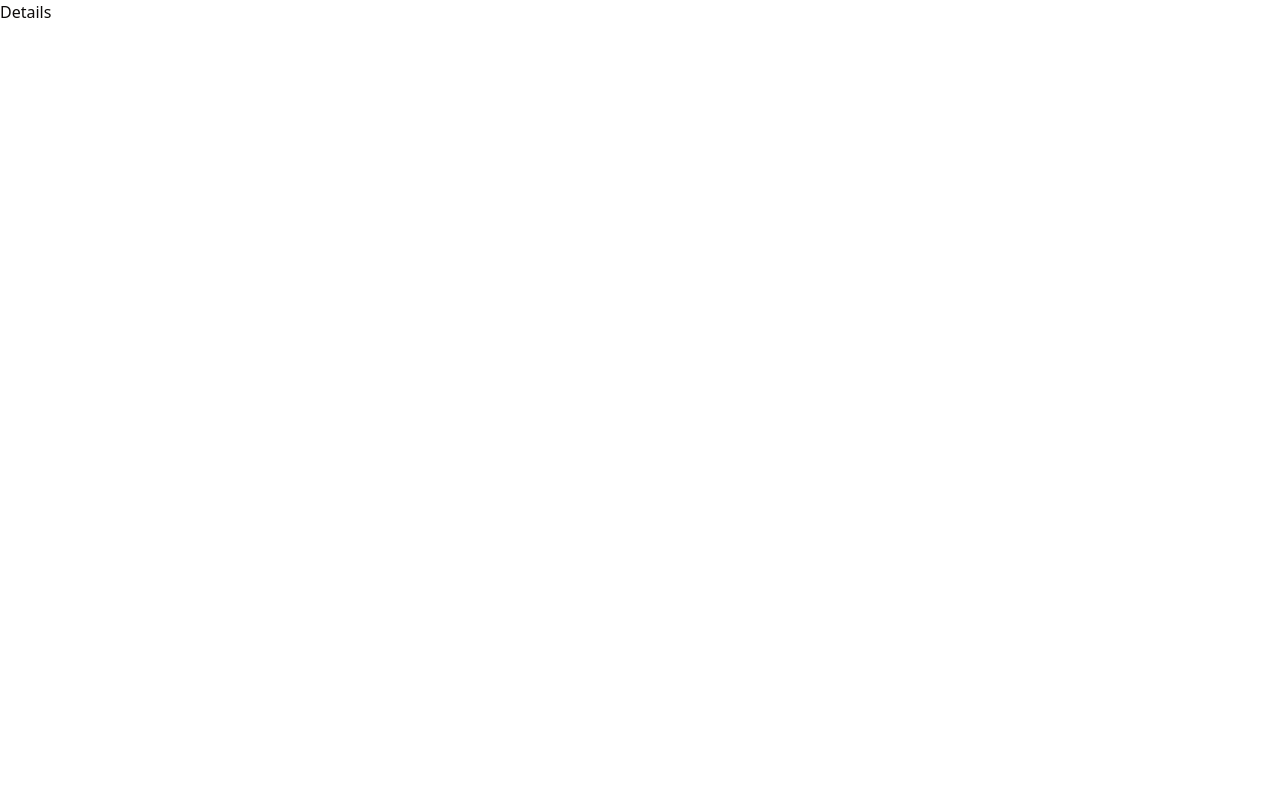
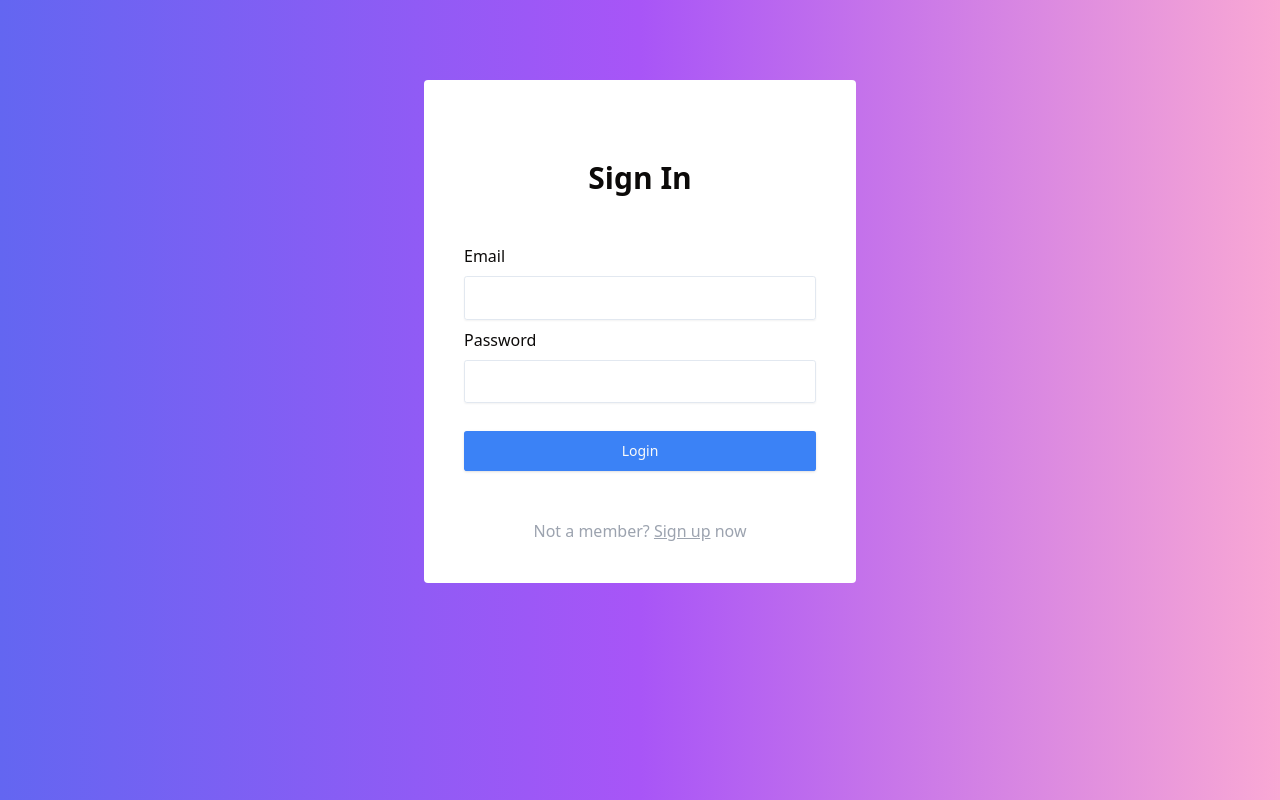
Before and after one commit to Narek-Pogosian/typescript-grupp, a React (Vite) app: page /login in a window 1280 px wide. Built offline with nearby package versions, Linux system fonts and the light colour scheme.

Commit message:
Authentication and form completed

```diff
--- a/package.json
+++ b/package.json
@@ -12,6 +12,7 @@
   "dependencies": {
     "@radix-ui/react-icons": "^1.3.0",
     "@radix-ui/react-slot": "^1.0.2",
+    "@types/uuid": "^9.0.3",
     "class-variance-authority": "^0.7.0",
     "clsx": "^2.0.0",
     "firebase": "^10.3.1",
@@ -19,7 +20,8 @@
     "react-dom": "^18.2.0",
     "react-router-dom": "^6.15.0",
     "tailwind-merge": "^1.14.0",
-    "tailwindcss-animate": "^1.0.7"
+    "tailwindcss-animate": "^1.0.7",
+    "uuid": "^9.0.0"
   },
   "devDependencies": {
     "@types/node": "^20.5.7",
--- a/src/App.tsx
+++ b/src/App.tsx
@@ -2,6 +2,8 @@ import { Route, Routes } from "react-router-dom";
 import Threads from "./pages/Threads";
 import Details from "./pages/Details";
 import Create from "./pages/Create";
+import Login from "./pages/Login";
+import Register from "./pages/Register";
 
 const App = () => {
   return (
@@ -9,6 +11,8 @@ const App = () => {
       <Route index element={<Threads />} />
       <Route path="/:threadId" element={<Details />} />
       <Route path="/create" element={<Create />} />
+      <Route path="/login" element={<Login />} />
+      <Route path="/register" element={<Register />} />
     </Routes>
   );
 };
--- a/src/firebase.js
+++ b/src/firebase.js
@@ -1,5 +1,6 @@
 import { initializeApp } from "firebase/app";
 import { getFirestore } from "firebase/firestore";
+import { getAuth } from "firebase/auth";
 
 const firebaseConfig = {
   apiKey: "AIzaSyCsKIbwXIjtpojtuMUSWljPCmni-Py2cHw",
@@ -13,3 +14,4 @@ const firebaseConfig = {
 const app = initializeApp(firebaseConfig);
 
 export const db = getFirestore(app);
+export const auth = getAuth(app);
--- /dev/null
+++ b/src/pages/Login.tsx
@@ -0,0 +1,98 @@
+import { Button } from "@/components/ui/button";
+import { Input } from "@/components/ui/input";
+import { auth } from "@/firebase";
+import { Authentication } from "@/types";
+import BtnLoader from "@/utils/Loader/BtnLoader";
+import { signInWithEmailAndPassword } from "firebase/auth";
+import React, { ChangeEvent, useState } from "react";
+import { Link, useNavigate } from "react-router-dom";
+import { v4 as uuidv4 } from "uuid";
+
+const Login = () => {
+  const intialState: Authentication = {
+    id: uuidv4(),
+    name: "",
+    userName: "",
+    email: "",
+    password: "",
+  };
+  const [isLoading, setIsLoading] = useState<boolean>(false);
+  const [formData, setFormData] = useState<Authentication>(intialState);
+
+  const navigate = useNavigate();
+
+  const handleChange = (e: ChangeEvent<HTMLInputElement>) => {
+    setFormData((data) => {
+      return {
+        ...data,
+        [e.target.name]: e.target.value,
+      };
+    });
+  };
+
+  const handleLogin = (e: React.FormEvent) => {
+    e.preventDefault();
+    const { email, password } = formData;
+    setIsLoading(true);
+    signInWithEmailAndPassword(auth, email, password)
+      .then((userCredential) => {
+        userCredential.user;
+        setIsLoading(false);
+        navigate("/");
+      })
+      .catch((error) => {
+        setIsLoading(false);
+        const errorMsg = error.message;
+        console.log(errorMsg);
+      });
+  };
+  return (
+    <section className="w-screen h-screen bg-gradient-to-r from-indigo-500 via-purple-500 to-pink-300">
+      <div className="w-[27rem] mx-auto flex flex-col gap-10 pt-20">
+        <form
+          className="flex flex-col gap-2 p-10 bg-white rounded"
+          onSubmit={handleLogin}
+        >
+          <h1 className="text-3xl text-center py-10 font-bold">Sign In</h1>
+          <div className="flex flex-col gap-2">
+            <label htmlFor="email">Email</label>
+            <Input
+              type="email"
+              name="email"
+              id="email"
+              value={formData.email}
+              onChange={handleChange}
+              className="p-[1.3rem] border-slate-200"
+            />
+          </div>
+          <div className="flex flex-col gap-2">
+            <label htmlFor="password">Password</label>
+            <Input
+              type="password"
+              name="password"
+              id="password"
+              value={formData.password}
+              onChange={handleChange}
+              className="p-[1.3rem] border-slate-200"
+            />
+          </div>
+          <Button
+            type="submit"
+            className="bg-blue-500 hover:bg-blue-400 mt-5 p-5"
+          >
+            {isLoading && <BtnLoader />}Login
+          </Button>
+          <p className="mt-10 text-gray-400 text-center">
+            Not a member?{" "}
+            <Link to="/register" className="underline">
+              Sign up
+            </Link>{" "}
+            now
+          </p>
+        </form>
+      </div>
+    </section>
+  );
+};
+
+export default Login;
--- /dev/null
+++ b/src/pages/Register.tsx
@@ -0,0 +1,119 @@
+import { ChangeEvent, useState } from "react";
+import { Button } from "@/components/ui/button";
+import { Input } from "@/components/ui/input";
+import { createUserWithEmailAndPassword, updateProfile } from "firebase/auth";
+import { auth } from "@/firebase";
+import { Authentication } from "@/types";
+import { v4 as uuidv4 } from "uuid";
+import BtnLoader from "@/utils/Loader/BtnLoader";
+import { Link, useNavigate } from "react-router-dom";
+
+const Register = () => {
+  const intialState: Authentication = {
+    id: uuidv4(),
+    name: "",
+    userName: "",
+    email: "",
+    password: "",
+  };
+  const [isLoading, setIsLoading] = useState<boolean>(false);
+  const [formData, setFormData] = useState<Authentication>(intialState);
+
+  const navigate = useNavigate();
+
+  const handleChange = (e: ChangeEvent<HTMLInputElement>) => {
+    setFormData((data) => {
+      return {
+        ...data,
+        [e.target.name]: e.target.value,
+      };
+    });
+  };
+
+  const handleNewUser = (e: React.FormEvent) => {
+    e.preventDefault();
+    const { email, password, name } = formData;
+    setIsLoading(true);
+    createUserWithEmailAndPassword(auth, email, password)
+      .then((userCredential) => {
+        const user = userCredential.user;
+        updateProfile(user, { displayName: name });
+        setIsLoading(false);
+        navigate("/login");
+      })
+      .catch((error) => {
+        setIsLoading(false);
+        const errorMsg = error.message;
+        console.log(errorMsg);
+      });
+  };
+  return (
+    <section className="w-screen h-screen bg-gradient-to-r from-indigo-500 via-purple-500 to-pink-300">
+      <div className="w-[27rem] mx-auto flex flex-col gap-10 pt-20">
+        <form
+          className="flex flex-col gap-2 p-10 bg-white rounded opacity"
+          onSubmit={handleNewUser}
+        >
+          <h1 className="text-3xl text-center py-10 font-bold">Sign Up</h1>
+          <div className="flex flex-col gap-2">
+            <label htmlFor="name">Username</label>
+            <Input
+              type="name"
+              name="name"
+              id="name"
+              value={formData.name}
+              onChange={handleChange}
+              className="p-[1.3rem] border-slate-200"
+            />
+          </div>
+          <div className="flex flex-col gap-2">
+            <label htmlFor="email">Email</label>
+            <Input
+              type="email"
+              name="email"
+              id="email"
+              value={formData.email}
+              onChange={handleChange}
+              className="p-[1.3rem] border-slate-200"
+            />
+          </div>
+          <div className="flex flex-col gap-2">
+            <label htmlFor="password">Password</label>
+            <Input
+              type="password"
+              name="password"
+              id="password"
+              value={formData.password}
+              onChange={handleChange}
+              className="p-[1.3rem] border-slate-200"
+            />
+          </div>
+          <div className="flex flex-col gap-2">
+            <label htmlFor="Cpassword">Confirm Password</label>
+            <Input
+              type="password"
+              name="Cpassword"
+              id="Cpassword"
+              className="p-[1.3rem] border-slate-200"
+            />
+          </div>
+          <Button
+            type="submit"
+            className="bg-blue-500 hover:bg-blue-400 mt-5 p-5"
+          >
+            {isLoading && <BtnLoader />}
+            Register
+          </Button>
+          <p className="mt-10 text-gray-400 text-center">
+            Already a member?{" "}
+            <Link to="/login" className="underline">
+              Sign in
+            </Link>
+          </p>
+        </form>
+      </div>
+    </section>
+  );
+};
+
+export default Register;
--- /dev/null
+++ b/src/utils/Loader/BtnLoader.css
@@ -0,0 +1,20 @@
+.btnLoader {
+    width: 13px;
+    height: 13px;
+    border: 2px solid #FFF;
+    border-bottom-color: transparent;
+    border-radius: 50%;
+    display: inline-block;
+    box-sizing: border-box;
+    animation: rotation 1s linear infinite;
+    margin-right: 2px;
+    }
+
+    @keyframes rotation {
+    0% {
+        transform: rotate(0deg);
+    }
+    100% {
+        transform: rotate(360deg);
+    }
+    }
--- /dev/null
+++ b/src/utils/Loader/BtnLoader.tsx
@@ -0,0 +1,9 @@
+import "./BtnLoader.css"
+
+const BtnLoader = () => {
+  return (
+    <span className="btnLoader"></span>
+  )
+}
+
+export default BtnLoader
```
Also changed, not shown: src/types.ts (+6 -1 lines), 1 other file (tests, documents, lock files or other folders).
